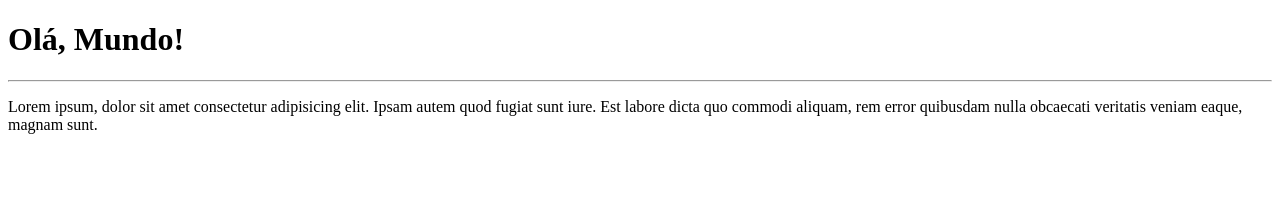
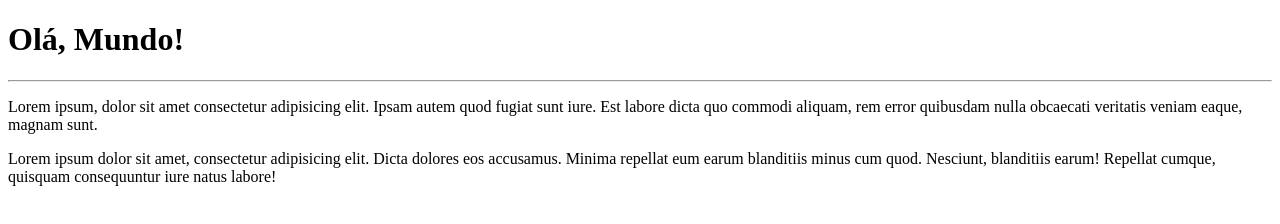
Before and after one commit to Leonardo893-gif/Ola-Mundo, a plain HTML site: page site-exemplo/index.html in a window 1280 px wide. Drawn offline with Linux system fonts and the light colour scheme.

Commit message:
Adicionei um parágrafo

```diff
--- a/site-exemplo/index.html
+++ b/site-exemplo/index.html
@@ -9,5 +9,6 @@
     <h1>Olá, Mundo!</h1>
     <hr>
     <p>Lorem ipsum, dolor sit amet consectetur adipisicing elit. Ipsam autem quod fugiat sunt iure. Est labore dicta quo commodi aliquam, rem error quibusdam nulla obcaecati veritatis veniam eaque, magnam sunt.</p>
+    <p>Lorem ipsum dolor sit amet, consectetur adipisicing elit. Dicta dolores eos accusamus. Minima repellat eum earum blanditiis minus cum quod. Nesciunt, blanditiis earum! Repellat cumque, quisquam consequuntur iure natus labore!</p>
 </body>
 </html>
```
